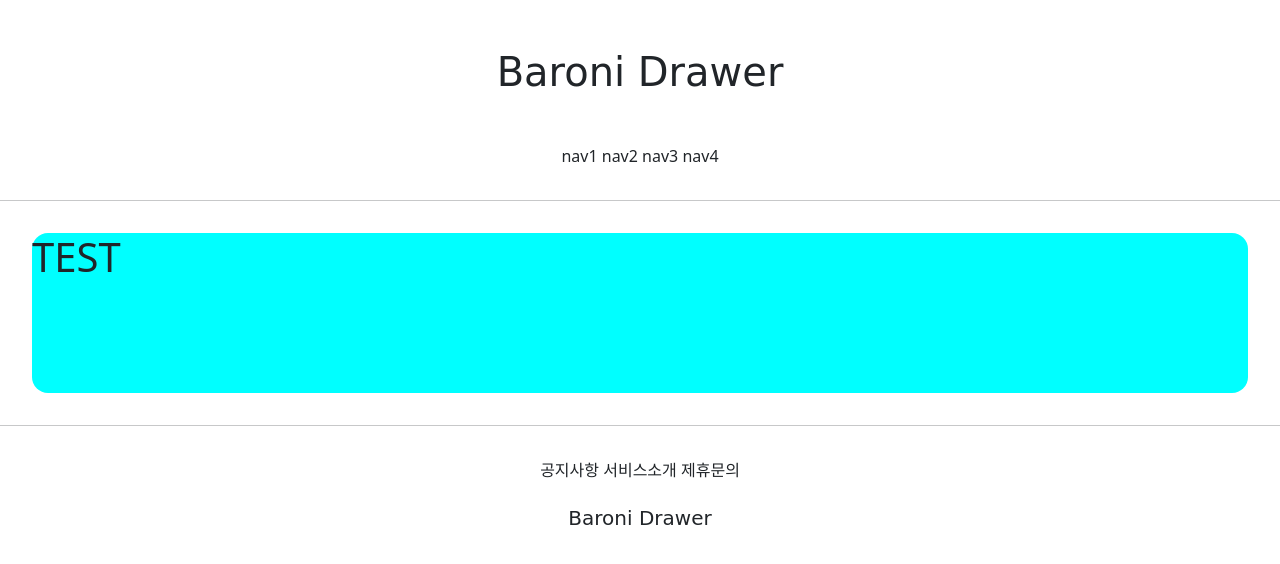
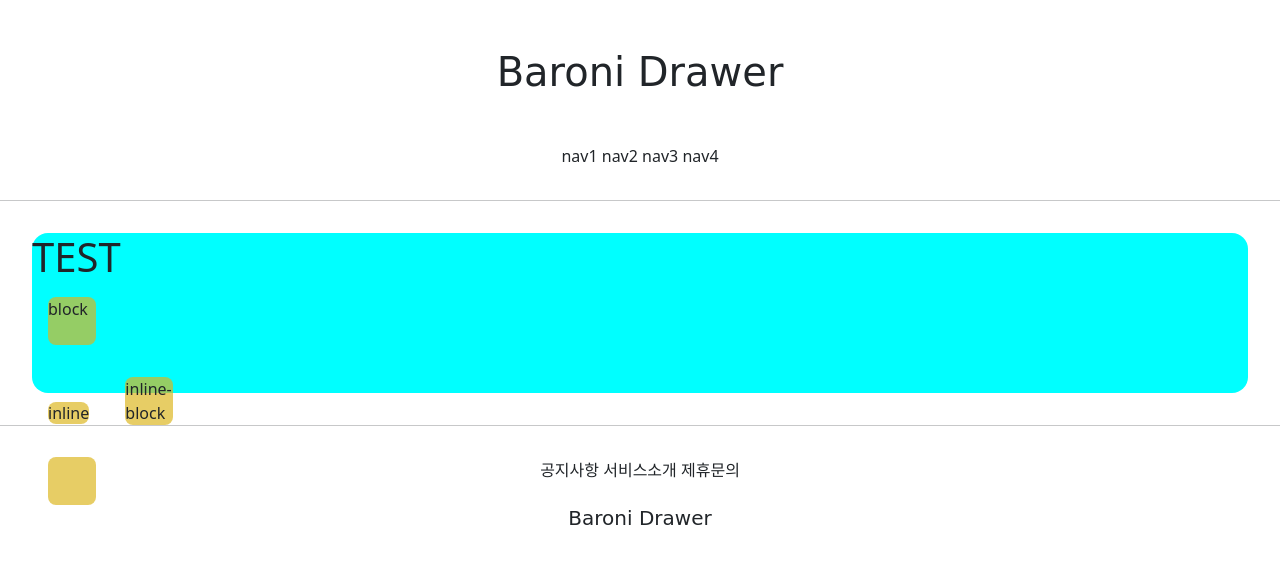
Before and after one commit to 2Danchoo/GAI_WA_2, a Django app: template accountapp/templates/accountapp/hello_world.html in a window 1280 px wide. Shown: the top 564 px of the page. Run offline with Django 3.2, Linux system fonts and the light colour scheme; the template is opened without the code that fills it, so the values that code supplies are empty; some web fonts are replaced.

Commit message:
21-07-07 django first project _ class 2 - commit 0

```diff
--- a/accountapp/templates/accountapp/hello_world.html
+++ b/accountapp/templates/accountapp/hello_world.html
@@ -2,8 +2,28 @@
 
 {% block contents %}
 
+    <style>
+
+    .testing {
+        background-color: rgba(220, 182, 29, 0.68);
+        height: 48px;
+        width: 48px;
+        margin: 1rem;
+        border-radius: .5rem;
+    }
+
+    </style>
+
     <div style="height: 10rem; background-color: aqua; margin: 2rem; border-radius:1rem">
         <h1>TEST</h1>
+
+    <div class="testing" style="display: block">block</div>
+    <div class="testing" style="display: inline">inline</div>
+    <div class="testing" style="display: inline-block">inline-block</div>
+    <div class="testing" style="display: none">none</div>
+    <div class="testing"></div>
+
+
     </div>
 
 {% endblock %}
--- a/templates/base.html
+++ b/templates/base.html
@@ -1,7 +1,7 @@
 <!DOCTYPE html>
 <html lang="en">
 
-    {% include 'head.html' %}
+{% include 'head.html' %}
 
 <body>
 
```
